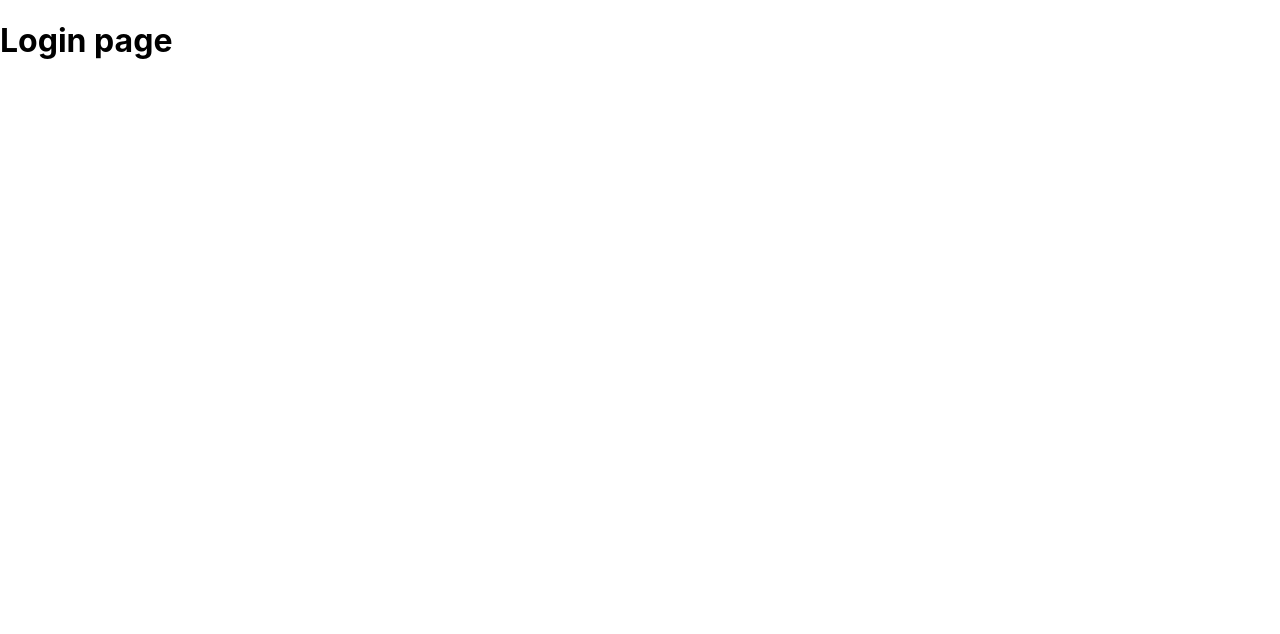
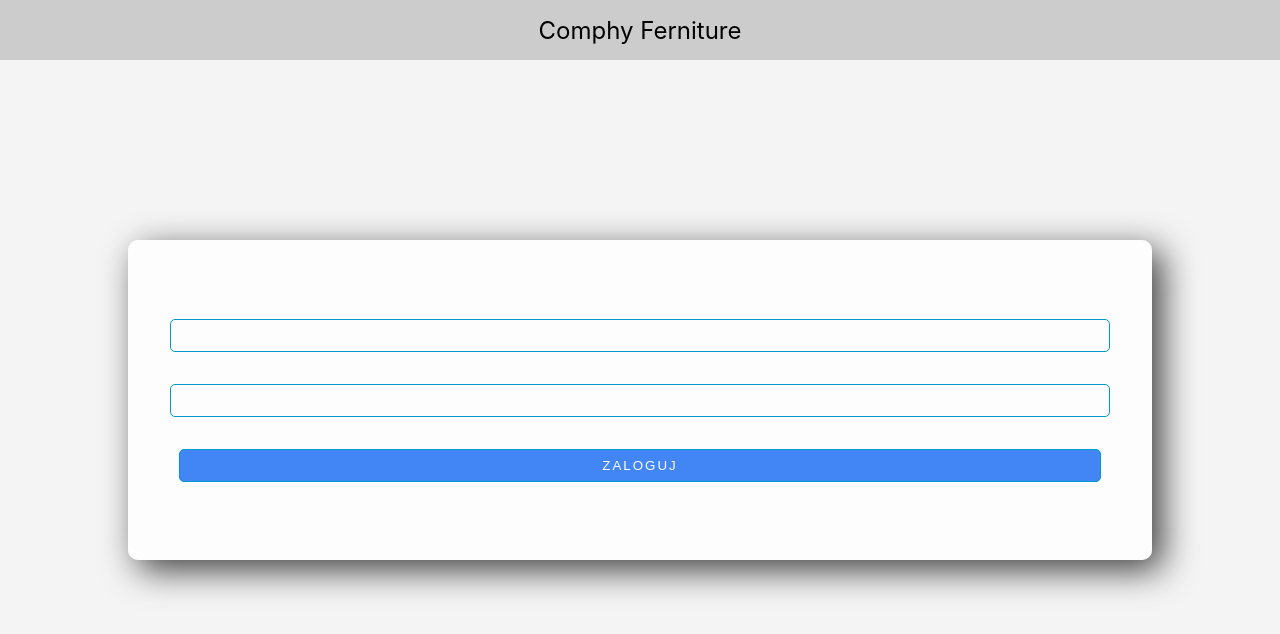
Before and after one commit to dominikPytlinski/ahopapp, a React (Create React App) app: page /login in a window 1280 px wide. Shown: the top 634 px of the page. Built offline with nearby package versions, Linux system fonts and the light colour scheme.

Commit message:
Edited Login compoonent

```diff
--- /dev/null
+++ b/src/Login.css
@@ -0,0 +1,82 @@
+:root {
+    --danger-color: #ff4444;
+    --dangerr-color-dark: #CC0000;
+    --warning-color: #ffbb33;
+    --warning-color-dark: #FF8800;
+    --success-color: #00C851;
+    --success-color-dark: #007E33;
+    --info-color: #33b5e5;
+    --info-color-dark: #0099CC;
+    --default-color: #2BBBAD;
+    --default-color-dark: #00695c;
+    --primary-color: #4285F4;
+    --primary-color-dark: #0d47a1;
+    --secondary-color: #aa66cc;
+    --secondary-color-dark: #9933CC;
+}
+
+.login header {
+    position: fixed;
+    top: 0;
+    left: 0;
+    width: 100%;
+    height: 60px;
+    background-color: #ccc;
+    display: flex;
+    justify-content: center;
+    align-items: center;
+    z-index: 2;
+}
+
+.login header span {
+    font-size: 1.5rem;
+}
+
+.login .form-container {
+    position: absolute;
+    top: 0;
+    left: 0;
+    width: 100%;
+    height: 100vh;
+    background-color: #f4f4f4;
+    display: flex;
+    justify-content: center;
+    align-items: center;
+}
+
+.login .form-container .form {
+    width: 80%;
+    height: 40vh;
+    background-color: rgba(255, 255, 255, .8);
+    border-radius: 10px;
+    -webkit-box-shadow: 10px 10px 35px 0px rgba(0,0,0,0.75);
+    -moz-box-shadow: 10px 10px 35px 0px rgba(0,0,0,0.75);
+    box-shadow: 10px 10px 35px 0px rgba(0,0,0,0.75);
+    display: flex;
+    flex-direction: column;
+    align-items: center;
+    justify-content: center;
+}
+
+.login .form-container .form input {
+    margin: 1rem 0;
+    width: 90%;
+    padding: .5rem;
+    background-color: transparent;
+    border: 1px solid var(--info-color-dark);
+    border-radius: 5px;
+}
+
+.login .form-container .form input:last-child {
+    background-color: var(--primary-color);
+    color: #fff;
+    letter-spacing: 2px;
+    text-transform: uppercase;
+}
+
+.login .form-container .form input:focus {
+    outline: none;
+    -webkit-box-shadow: 0px 0px 7px 0px rgba(0,153,204,0.75);
+    -moz-box-shadow: 0px 0px 7px 0px rgba(0,153,204,0.75);
+    box-shadow: 0px 0px 7px 0px rgba(0,153,204,0.75);
+}
--- a/src/Login.js
+++ b/src/Login.js
@@ -1,12 +1,48 @@
 import React from 'react';
+import { Redirect } from 'react-router-dom';
+import './Login.css';
 
 class Login extends React.Component {
 
+    constructor(props)
+    {
+        super(props);
+        this.state = {
+            login: '',
+            pass: '',
+            rd: false
+        }
+    }
+
+    setLogin = (e) => {
+        this.setState({login: e.target.value});
+    }
+
+    setPass = (e) => {
+        this.setState({pass: e.target.value});
+    }
+
+    login = (e) => {
+        e.preventDefault();
+        this.setState({rd: true})
+    }
+
     render()
     {
+        const { login, pass, rd } = this.state;
         return(
-            <div>
-                <h1>Login page</h1>
+            <div className="login">
+                <header>
+                    <span>Comphy Ferniture</span>
+                </header>
+                <div className="form-container">
+                    <form className="form" onSubmit={this.login} >
+                        <input type="text" name="login" value={login} onChange={this.setLogin} />
+                        <input type="password" name="pass" value={pass} onChange={this.setPass} />
+                        <input type="submit" value="Zaloguj" />
+                    </form>
+                </div>
+                {(rd === true) ? <Redirect to="/" /> : null}
             </div>
         );
     }
```
